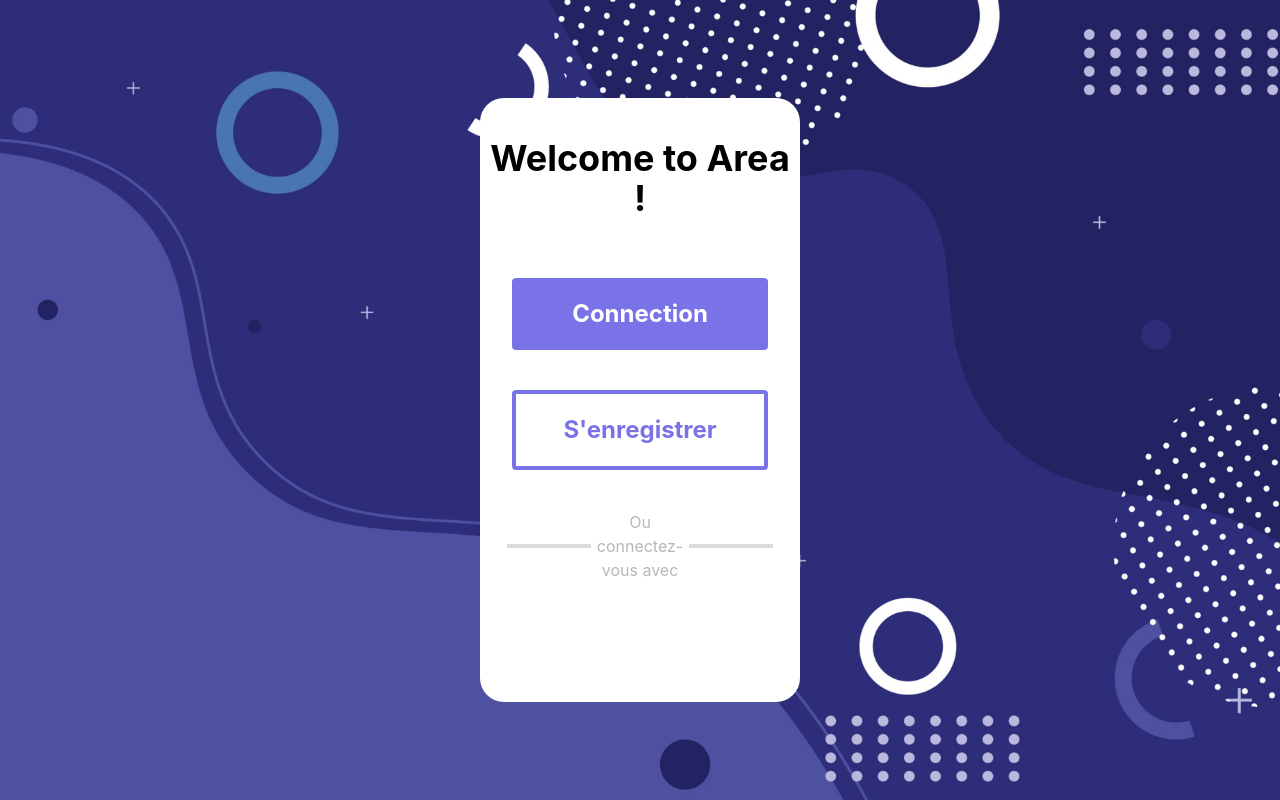
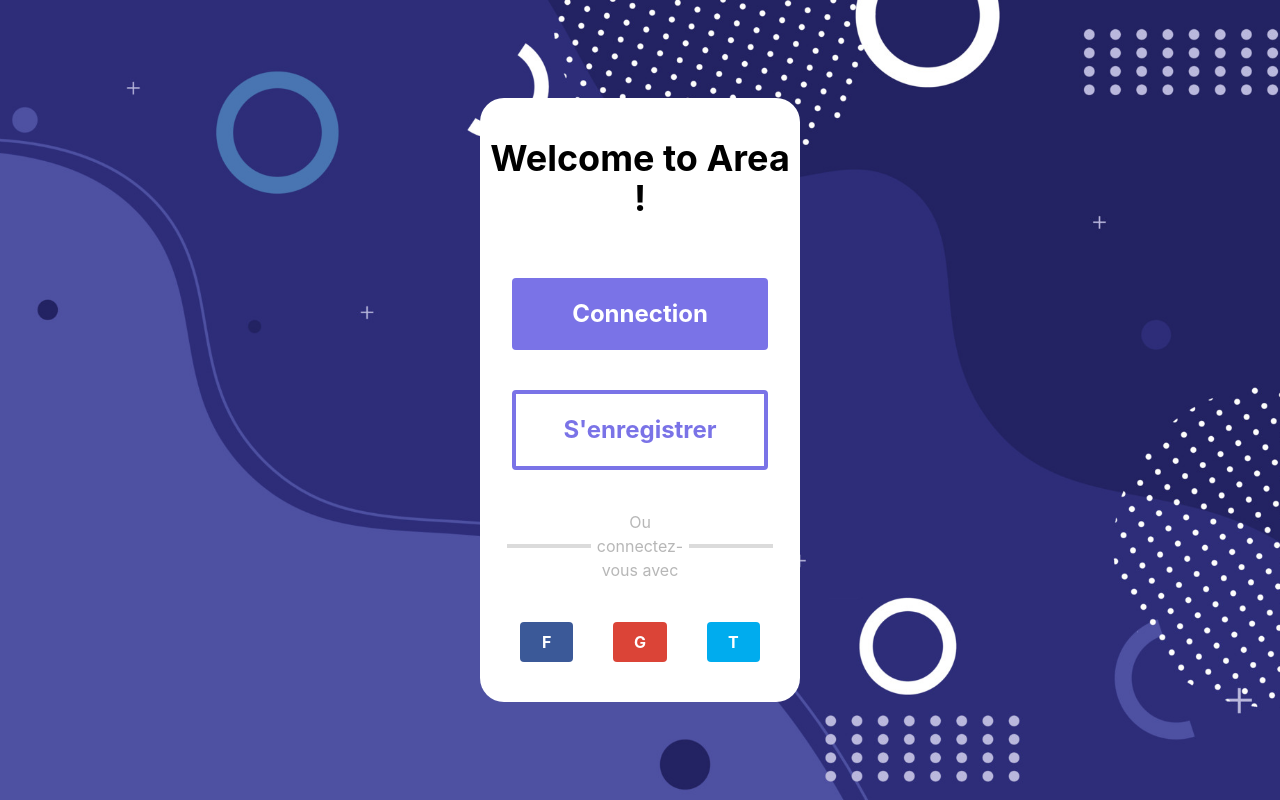
Before and after one commit to Nathandelenclos/Area, a React (Create React App) app in the folder web/: page / in a window 1280 px wide. Built offline with nearby package versions, Linux system fonts and the light colour scheme.

Commit message:
fix: set background color of sign buttons

```diff
--- a/web/src/components/OAuthButtons.tsx
+++ b/web/src/components/OAuthButtons.tsx
@@ -31,7 +31,8 @@ function OAuthList() {
       {oAuths.map((oauth) => (
         <button
           key={oauth.name}
-          className={`justify-center items-center flex bg-[${oauth.color}] hover:bg-[#4e6aa3] text-white text-base font-bold w-1/6 px-6 py-2 rounded mt-5 mb-10`}
+          style={{ backgroundColor: oauth.color }}
+          className={`justify-center items-center flex hover:bg-[#4e6aa3] text-white text-base font-bold w-1/6 px-6 py-2 rounded mt-5 mb-10`}
         >
           {oauth.shortName}
         </button>
```
